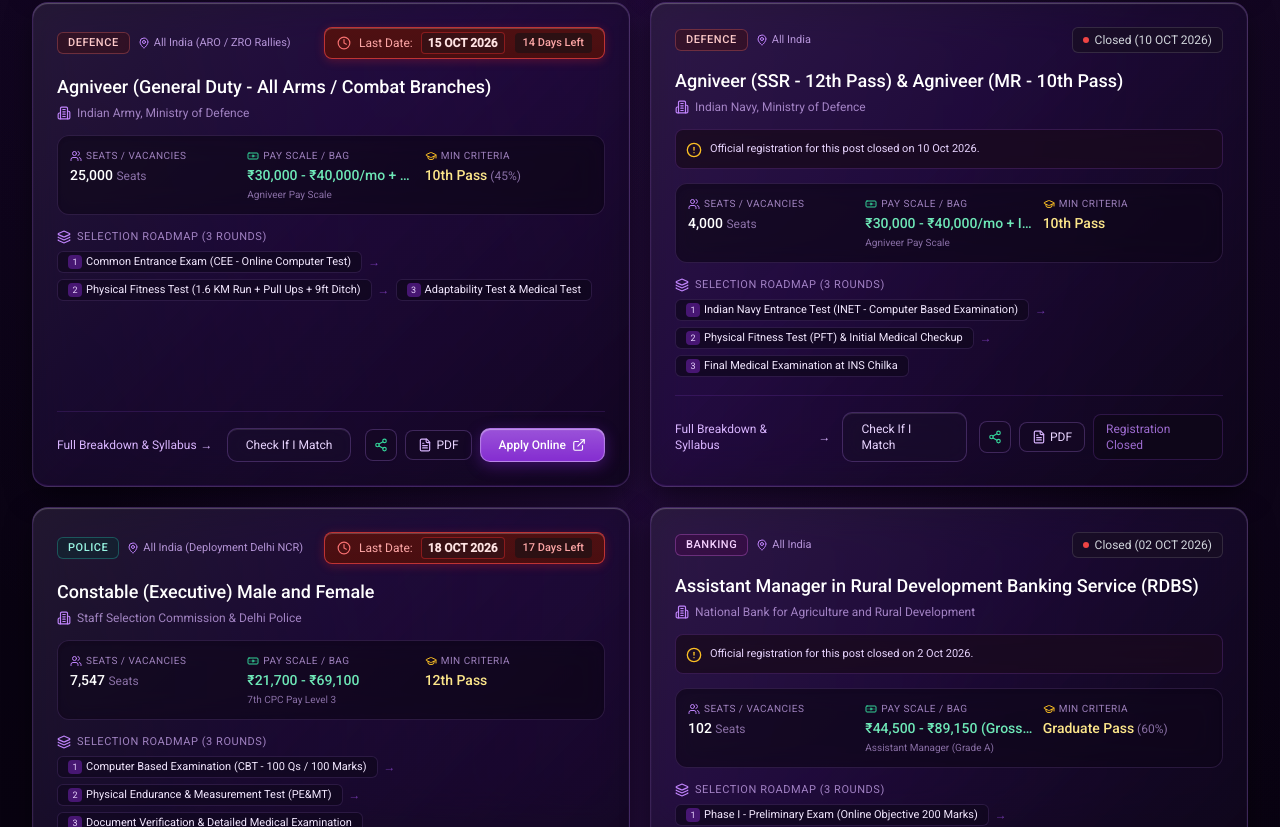
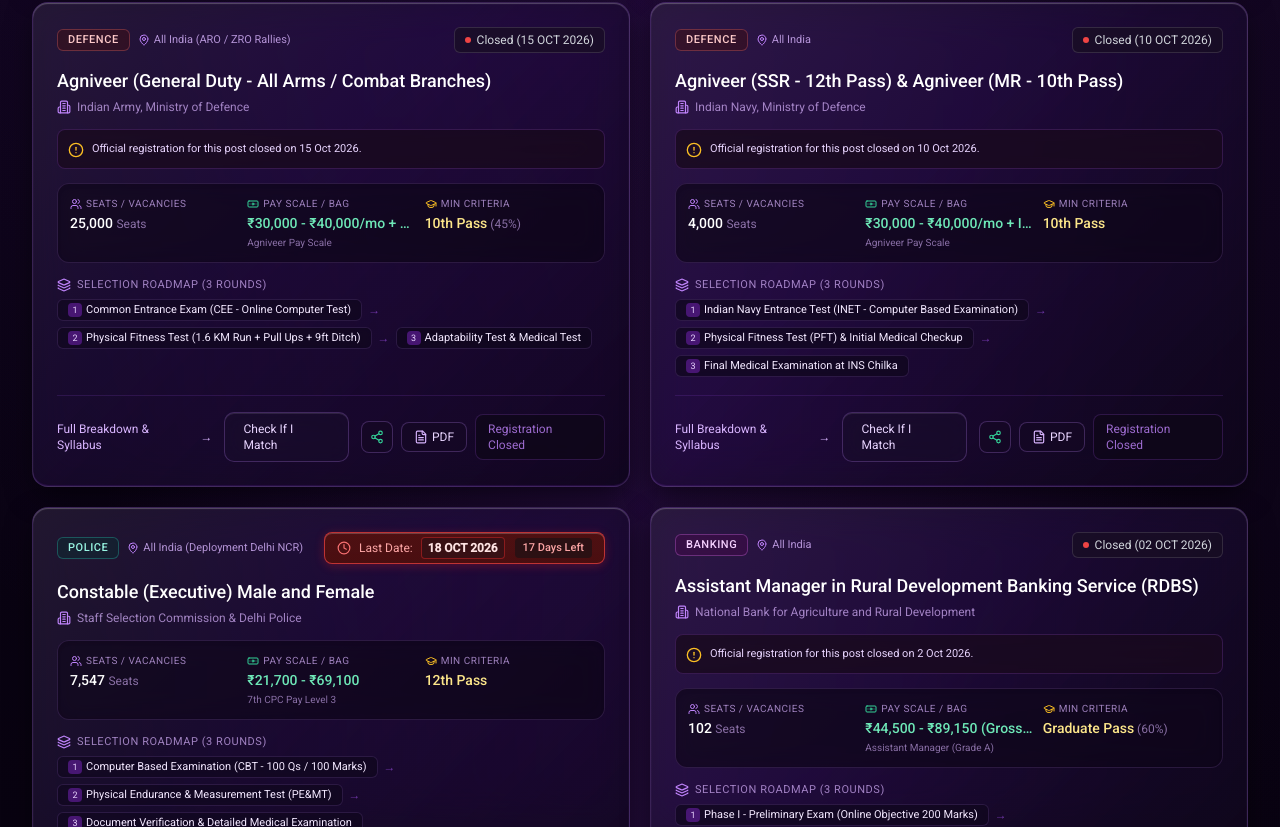
Before and after one commit to theAbhijayChauhan/govt-exam, a Next.js app: page / in a window 1280 px wide. Shown: the part 2395-3222 px from the top of the page. Built offline with nearby package versions, Linux system fonts and the light colour scheme.

Commit message:
chore(jobs): automated daily recruitment sync [skip ci]

```diff
--- a/src/data/jobs.ts
+++ b/src/data/jobs.ts
@@ -309,7 +309,7 @@ export const GOVT_JOBS: JobNotification[] = [
     "payLevel": "Agniveer Pay Scale",
     "applicationStartDate": "2026-09-10",
     "lastDate": "2026-10-15",
-    "status": "LIVE",
+    "status": "CLOSED",
     "minQualification": "10th",
     "minPercentage": 45,
     "finalYearEligible": false,
@@ -340,7 +340,8 @@ export const GOVT_JOBS: JobNotification[] = [
     "officialApplyUrl": "https://joinindianarmy.nic.in",
     "officialPdfUrl": "https://joinindianarmy.nic.in/Agniveer_GD_2026.pdf",
     "summary": "Serve in combat arms of the Indian Army. Requires Class 10th with minimum 45% marks in aggregate.",
-    "featured": false
+    "featured": false,
+    "closedNote": "Official registration for this post closed on 15 Oct 2026."
   },
   {
     "id": "indian-navy-agniveer-2026",
```
